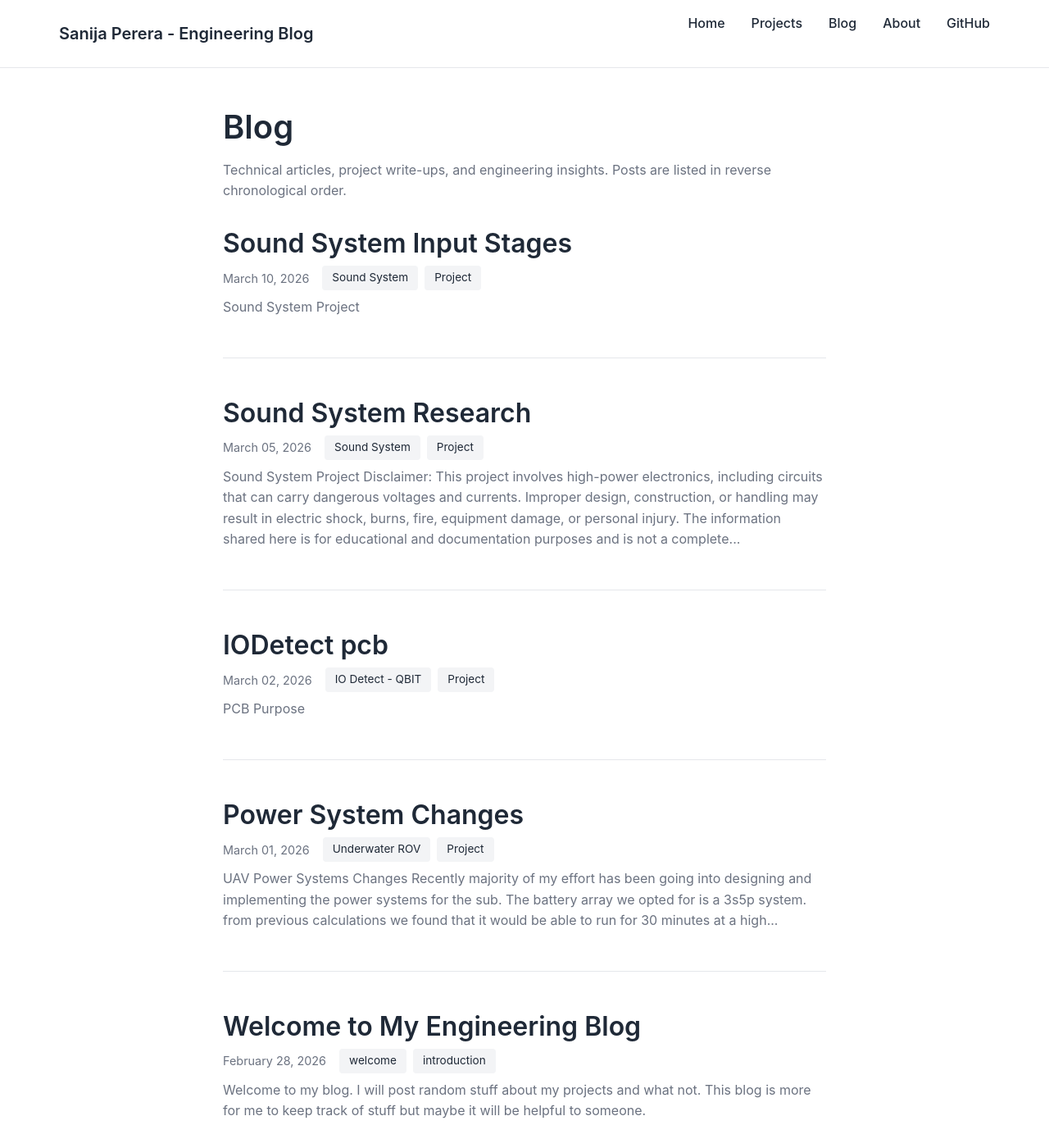
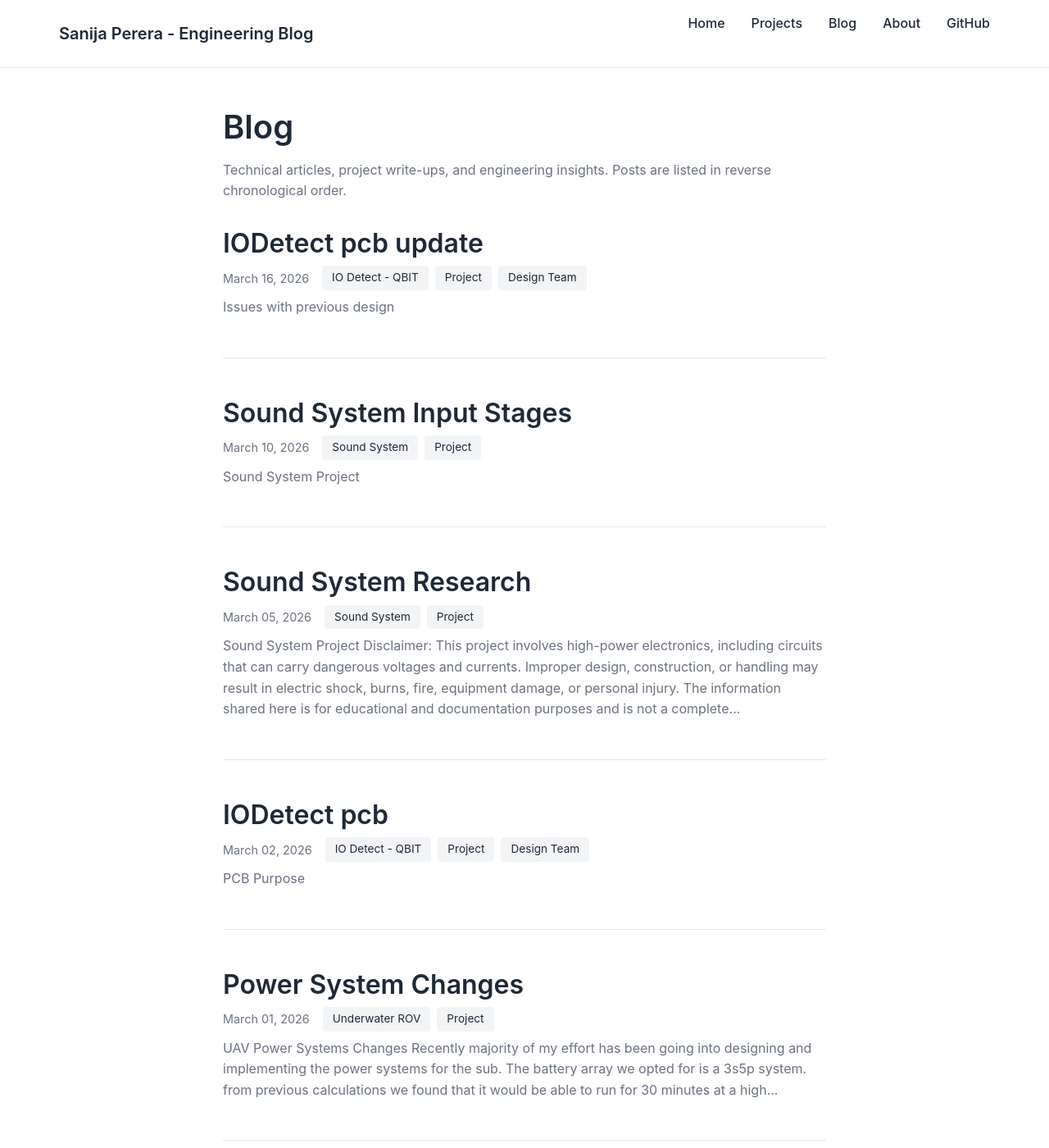
Before and after one commit to saper6569/blog-site, a Jekyll site: the page built from blog.md, in a window 1280 px wide and 1400 px high. Shown: the whole window at 82% size. Built offline with Jekyll 4.4.1, drawn with Linux system fonts in a browser that asks for light colours; some of the changed lines change nothing that is shown.

Commit message:
2026-03-16

```diff
--- a/_posts/2026-03-02-IODetect-PCB-Design-1.md
+++ b/_posts/2026-03-02-IODetect-PCB-Design-1.md
@@ -2,7 +2,7 @@
 layout: post
 title: "IODetect pcb"
 date: 2026-03-02
-tags: [IO Detect - QBIT, Project]
+tags: [IO Detect - QBIT, Project, Design Team]
 ---
 
 # PCB Purpose
--- /dev/null
+++ b/_posts/2026-03-16-IODetect-PCB-Update.md
@@ -0,0 +1,36 @@
+---
+layout: post
+title: "IODetect pcb update"
+date: 2026-03-16
+tags: [IO Detect - QBIT, Project, Design Team]
+---
+
+# Issues with previous design
+
+The main issue from the last print was that the pcb had signal traces that lied under and near the rf antenna of the eps32. The original plan was that this was not being used but it was later decided that the esp32 would be transmitting data using its 2.4GHz capabilities. I was aware that thius would be an issue as this could cause interfearance that would effect the signal integrity.
+
+The previous design, which is inlcuded below, used a single layered design due to the contraints set by the pcb printer that we have access to. This constriant made me opt for a layout that routed under and near the antenna.
+
+![Schematic image]({{ 'assets/images/2026-03-02 schem.png' | relative_url }})
+<center>Schematic</center>
+
+![3d image]({{ 'assets/images/2026-03-02 3d layout.png' | relative_url }})
+<center>Layout</center>
+
+Another lkarge issue was that the measurements for the esp32 were off by around 1.5mm, specifically the distance between the pin rows. I ended up having to update the footprint in the changed pcb. We used third part esp32 which somehow had a varied size from the sizes that were stated on the espressif website. To fix thios the new measurements came directly from the esp32.
+
+# Main Change
+
+ I ended up getting permisision from my team lead to update the design to use two layers. The new design has a larger size but now has no routing under the antenna.
+
+ The other main change I added was large copper pours for heat reduction. The coppper pours were added for ground and power planes specificcally in the higher current traces.
+
+ ![Layout image]({{ 'assets\images\2026-03-16 3d.png' | relative_url }})
+<center>PCB layout after changes</center>
+
+![3d image]({{ 'assets\images\2026-03-16 pcb.png' | relative_url }})
+<center>3d veiw after changes</center>
+
+# Upcoming Work
+
+In the coming weeks we have to solder the components onto the board, and do  testing on each individual components to ensure all the systems are working as intended. We also  plan on fionalizing the pump system as well as the hardware code.
```
Also changed, not shown: assets/images/2026-03-16 3d.png (added), assets/images/2026-03-16 pcb.png (added).
